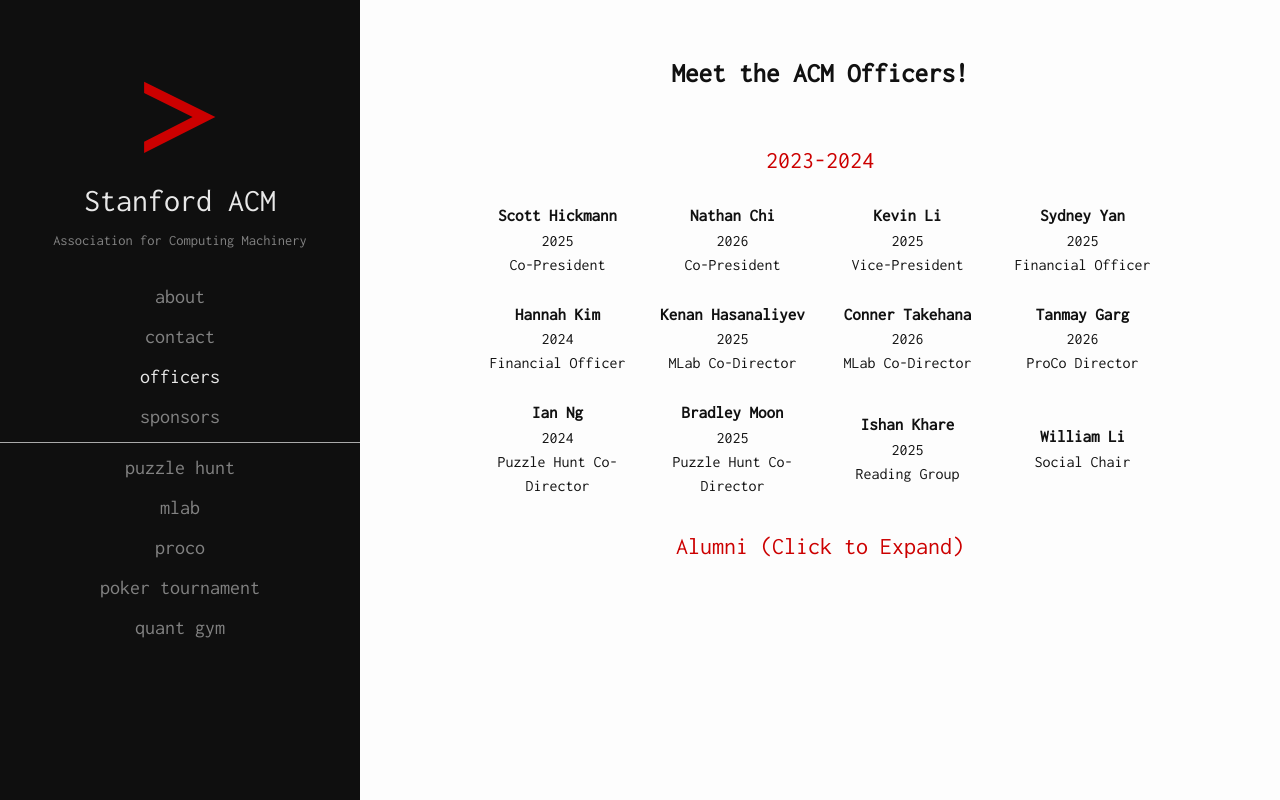
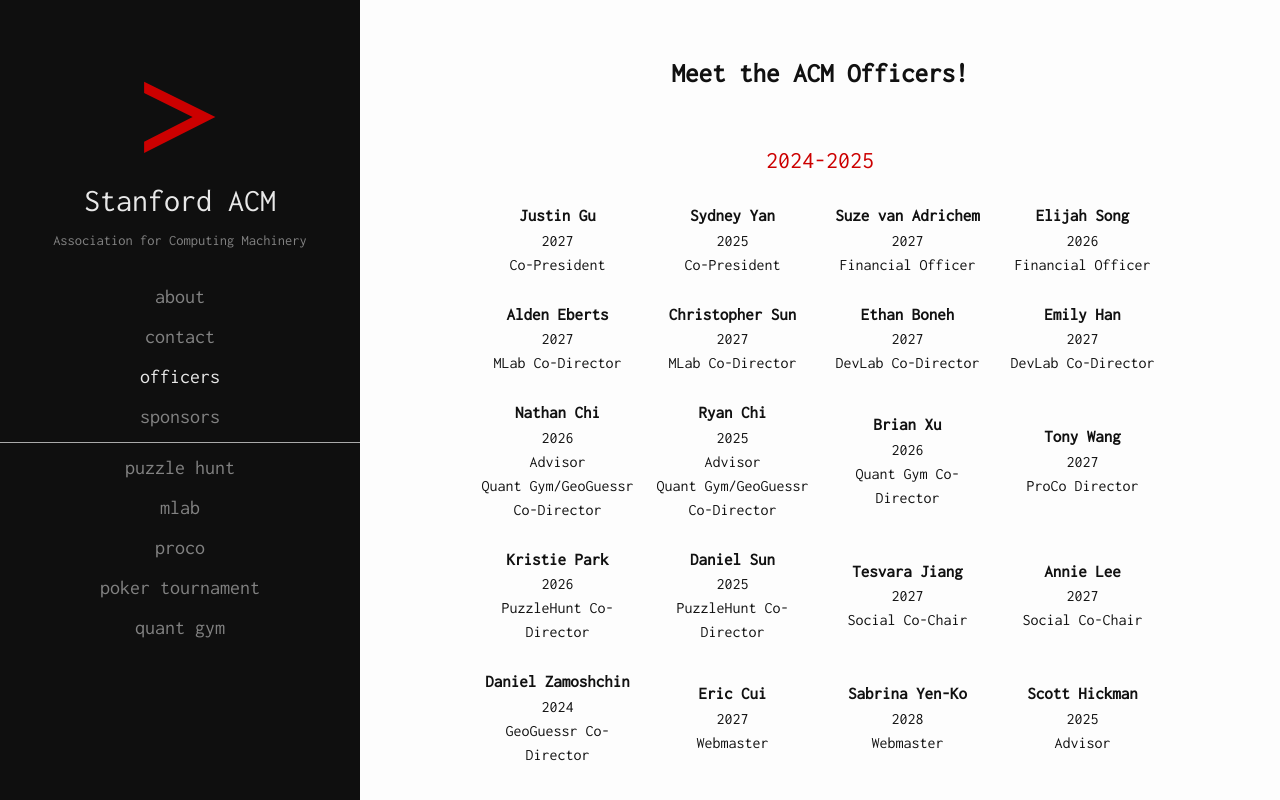
Before and after one commit to EricCui2005/Stanford-ACM, a Next.js app: page /officers in a window 1280 px wide. Shown: the top 800 px of the page. Built offline with nearby package versions, Linux system fonts and the light colour scheme.

Commit message:
deploy: StanfordACM/Stanford-ACM@46767d3ef1f5a92e57798a970e43db313d3b1ba5

```diff
--- a/components/people.tsx
+++ b/components/people.tsx
@@ -1,5 +1,5 @@
 import { math } from 'polished';
-import { useState } from 'react';
+import { ReactNode, useState } from 'react';
 import styled from 'styled-components';
 
 import { LinkComponent, Title } from '../components/section';
@@ -88,7 +88,7 @@ export function Person({
 }: {
   name: string;
   year?: number;
-  position?: string;
+  position?: ReactNode;
 }) {
   return (
     <PersonContainer>
--- a/pages/officers.tsx
+++ b/pages/officers.tsx
@@ -13,36 +13,78 @@ export default function Contact() {
     <Layout title="Officers" pageName="officers">
       <Container>
         <Title>Meet the ACM Officers!</Title>
-        <People title="2023-2024" startShown={true}>
-          <Person name="Scott Hickmann" year={2025} position="Co-President" />
-          <Person name="Nathan Chi" year={2026} position="Co-President" />
-          <Person name="Kevin Li" year={2025} position="Vice-President" />
-          <Person name="Sydney Yan" year={2025} position="Financial Officer" />
-          <Person name="Hannah Kim" year={2024} position="Financial Officer" />
+
+        {/* Active officers */}
+        <People title="2024-2025" startShown={true}>
+          <Person name="Justin Gu" year={2027} position="Co-President" />
+          <Person name="Sydney Yan" year={2025} position="Co-President" />
           <Person
-            name="Kenan Hasanaliyev"
-            year={2025}
+            name="Suze van Adrichem"
+            year={2027}
+            position="Financial Officer"
+          />
+          <Person name="Elijah Song" year={2026} position="Financial Officer" />
+          <Person name="Alden Eberts" year={2027} position="MLab Co-Director" />
+          <Person
+            name="Christopher Sun"
+            year={2027}
             position="MLab Co-Director"
           />
           <Person
-            name="Conner Takehana"
+            name="Ethan Boneh"
+            year={2027}
+            position="DevLab Co-Director"
+          />
+          <Person name="Emily Han" year={2027} position="DevLab Co-Director" />
+          <Person
+            name="Nathan Chi"
             year={2026}
-            position="MLab Co-Director"
-          />
-          <Person name="Tanmay Garg" year={2026} position="ProCo Director" />
-          <Person
-            name="Ian Ng"
-            year={2024}
-            position="Puzzle Hunt Co-Director"
+            position={
+              <>
+                Advisor <br />
+                Quant Gym/GeoGuessr Co-Director
+              </>
+            }
           />
           <Person
-            name="Bradley Moon"
+            name="Ryan Chi"
             year={2025}
-            position="Puzzle Hunt Co-Director"
+            position={
+              <>
+                Advisor <br />
+                Quant Gym/GeoGuessr Co-Director
+              </>
+            }
           />
-          <Person name="Ishan Khare" year={2025} position="Reading Group" />
-          <Person name="William Li" position="Social Chair" />
+          <Person
+            name="Brian Xu"
+            year={2026}
+            position="Quant Gym Co-Director"
+          />
+          <Person name="Tony Wang" year={2027} position="ProCo Director" />
+          <Person
+            name="Kristie Park"
+            year={2026}
+            position="PuzzleHunt Co-Director"
+          />
+          <Person
+            name="Daniel Sun"
+            year={2025}
+            position="PuzzleHunt Co-Director"
+          />
+          <Person name="Tesvara Jiang" year={2027} position="Social Co-Chair" />
+          <Person name="Annie Lee" year={2027} position="Social Co-Chair" />
+          <Person
+            name="Daniel Zamoshchin"
+            year={2024}
+            position="GeoGuessr Co-Director"
+          />
+          <Person name="Eric Cui" year={2027} position="Webmaster" />
+          <Person name="Sabrina Yen-Ko" year={2028} position="Webmaster" />
+          <Person name="Scott Hickman" year={2025} position="Advisor" />
         </People>
+
+        {/* Alumni */}
         <People title="Alumni" startShown={false}>
           <Person name="Jeremy Kim" year={2024} position="Co-President" />
           <Person name="Ian Ng" year={2024} position="Co-President" />
```
